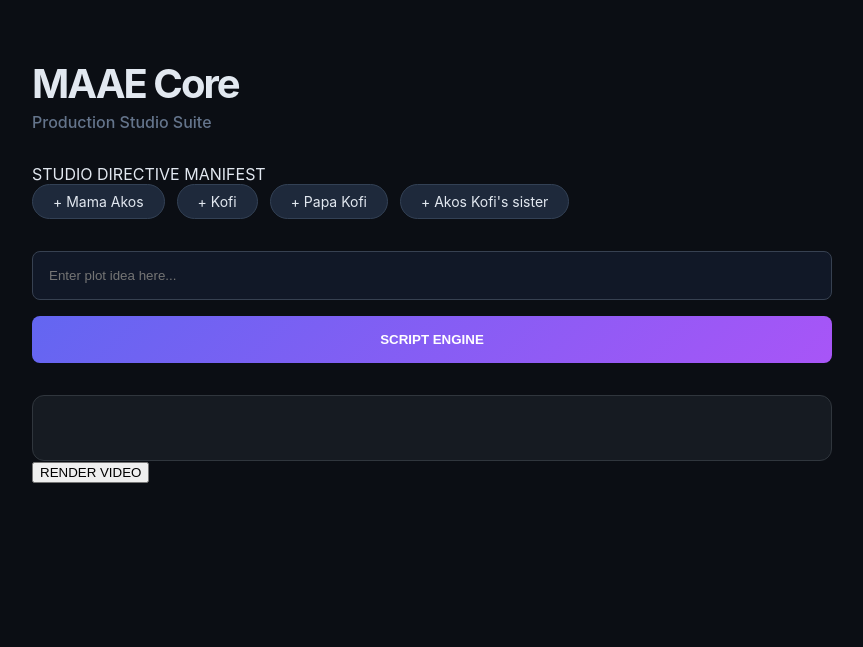
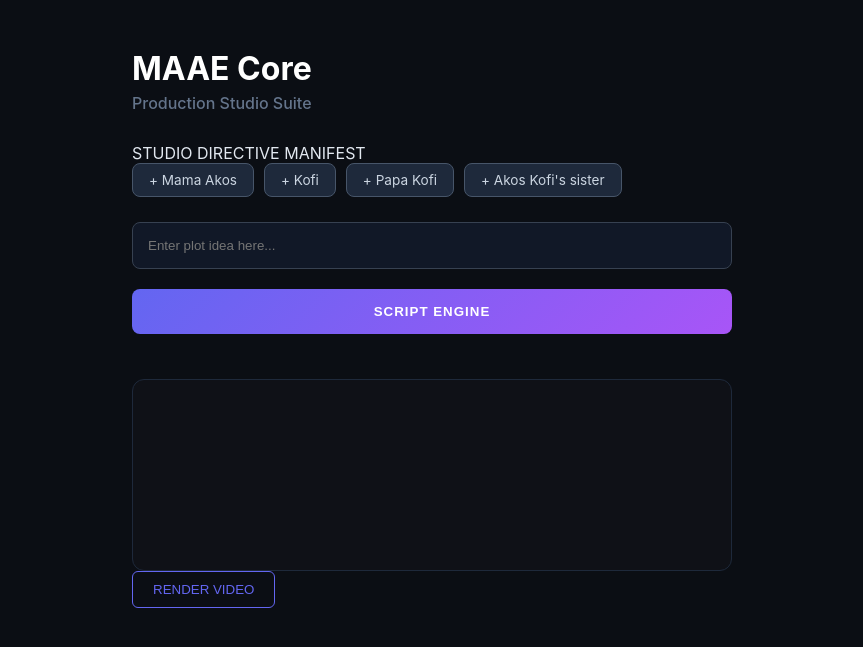
Before and after one commit to solutiondev54-netizen/render-deploy, a Flask app: page / in a window 1280 px wide. Shown: the top 647 px of the page, without its empty margins (208-1071 px from the left). Run offline with Flask 3, Linux system fonts and the light colour scheme.

Commit message:
Update style.css

```diff
--- a/static/style.css
+++ b/static/style.css
@@ -1,79 +1,87 @@
-/* Base Layer: Midnight Mode */
+/* Premium Modern Polish for MAAE Core */
 body {
     background-color: #0B0E14;
     color: #E2E8F0;
-    font-family: 'Inter', -apple-system, BlinkMacSystemFont, sans-serif;
-    margin: 0;
-    padding: 2rem;
+    font-family: 'Inter', system-ui, sans-serif;
+    padding: 20px;
     display: flex;
     justify-content: center;
 }
 
 .container {
-    max-width: 800px;
     width: 100%;
+    max-width: 600px;
 }
 
-/* Elegant Title Area */
-h1 { font-size: 2.5rem; letter-spacing: -0.05em; margin-bottom: 0.25rem; }
-.subtitle { color: #64748B; margin-bottom: 2rem; font-weight: 500; }
+/* Header Section */
+h1 { font-size: 2rem; color: #FFFFFF; margin-bottom: 5px; }
+.subtitle { color: #64748B; margin-bottom: 30px; font-weight: 500; }
 
-/* The Token Bank (The "Pills") */
+/* The Manifest Section */
 .token-bank {
     display: flex;
     flex-wrap: wrap;
-    gap: 0.75rem;
-    margin-bottom: 2rem;
+    gap: 10px;
+    margin-bottom: 25px;
 }
 
 .tag-token {
     background: #1E293B;
-    border: 1px solid #334155;
-    padding: 0.5rem 1.25rem;
-    border-radius: 50px;
-    font-size: 0.875rem;
+    border: 1px solid #475569; /* Slightly brighter border */
+    color: #CBD5E1;
+    padding: 8px 16px;
+    border-radius: 8px; /* Sharper, more modern corners */
+    font-size: 0.85rem;
     cursor: pointer;
-    transition: all 0.2s ease;
+    transition: 0.3s;
 }
 
-.tag-token:hover {
-    background: #334155;
-    border-color: #475569;
-}
+.tag-token:hover { background: #334155; border-color: #6366f1; }
 
-/* Command Center: Input & Button */
+/* Input Field */
 #prompt-input {
     width: 100%;
     background: #111827;
     border: 1px solid #374151;
     color: white;
-    padding: 1rem;
+    padding: 15px;
     border-radius: 8px;
-    margin-bottom: 1rem;
+    margin-bottom: 20px;
     box-sizing: border-box;
 }
 
+/* Primary Action Button (The Script Engine) */
 #script-btn {
     width: 100%;
     background: linear-gradient(135deg, #6366f1, #a855f7);
     color: white;
     border: none;
-    padding: 1rem;
+    padding: 15px;
     border-radius: 8px;
-    font-weight: 600;
+    font-weight: 700;
+    text-transform: uppercase;
+    letter-spacing: 1px;
     cursor: pointer;
-    transition: transform 0.1s;
+    margin-bottom: 20px;
 }
 
-#script-btn:active { transform: scale(0.98); }
+/* Secondary Actions (Render) */
+#video-btn {
+    background: transparent;
+    border: 1px solid #6366f1;
+    color: #6366f1;
+    padding: 10px 20px;
+    border-radius: 6px;
+    cursor: pointer;
+}
 
 /* The Workspace Canvas */
 #workspace {
-    margin-top: 2rem;
-    padding: 2rem;
-    background: #161B22;
+    margin-top: 25px;
+    padding: 20px;
+    background: #0F1117;
+    border: 1px solid #1E293B;
     border-radius: 12px;
-    border: 1px solid #30363D;
-    line-height: 1.6;
-    white-space: pre-wrap;
+    min-height: 150px;
+    color: #94A3B8;
 }
```
